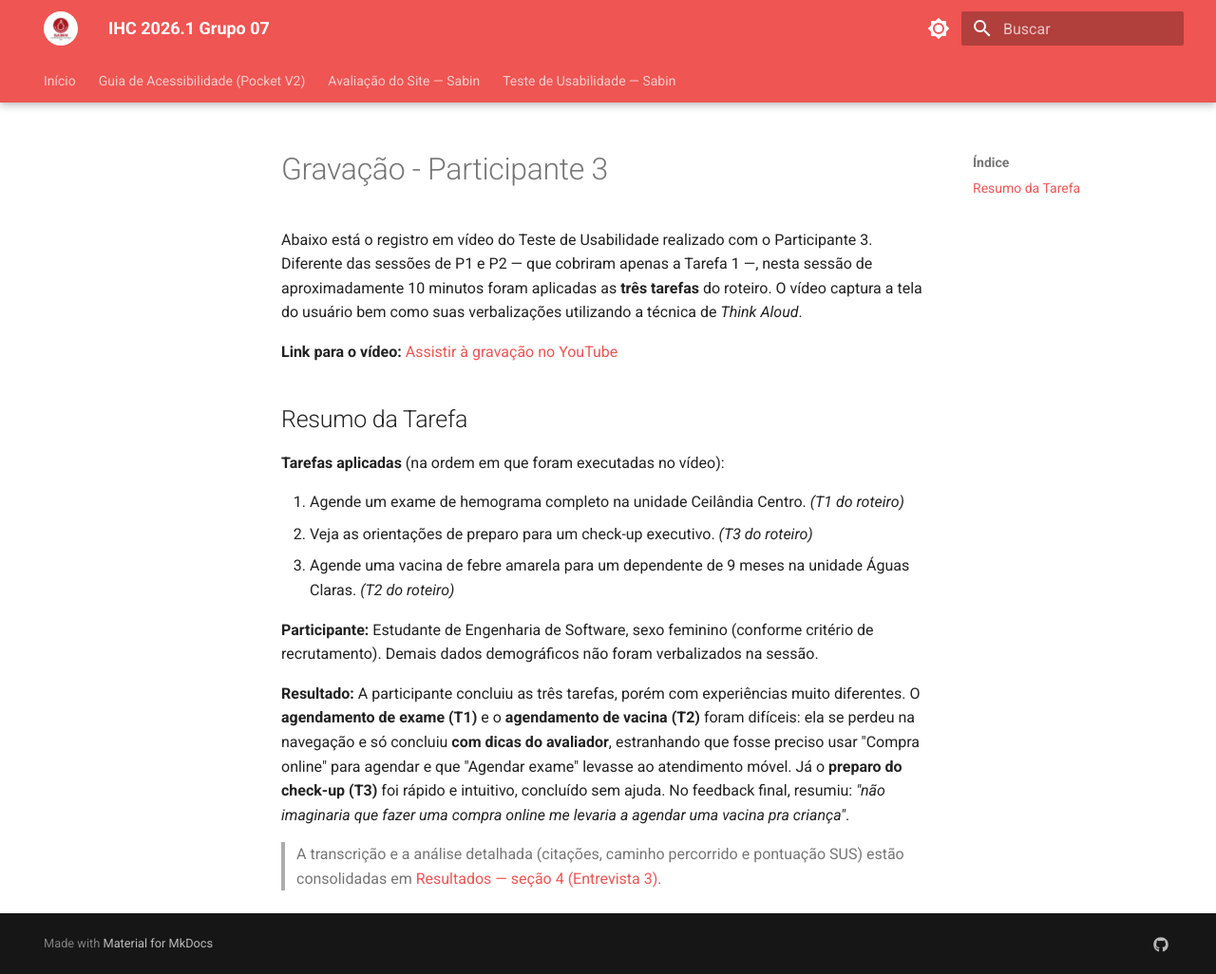
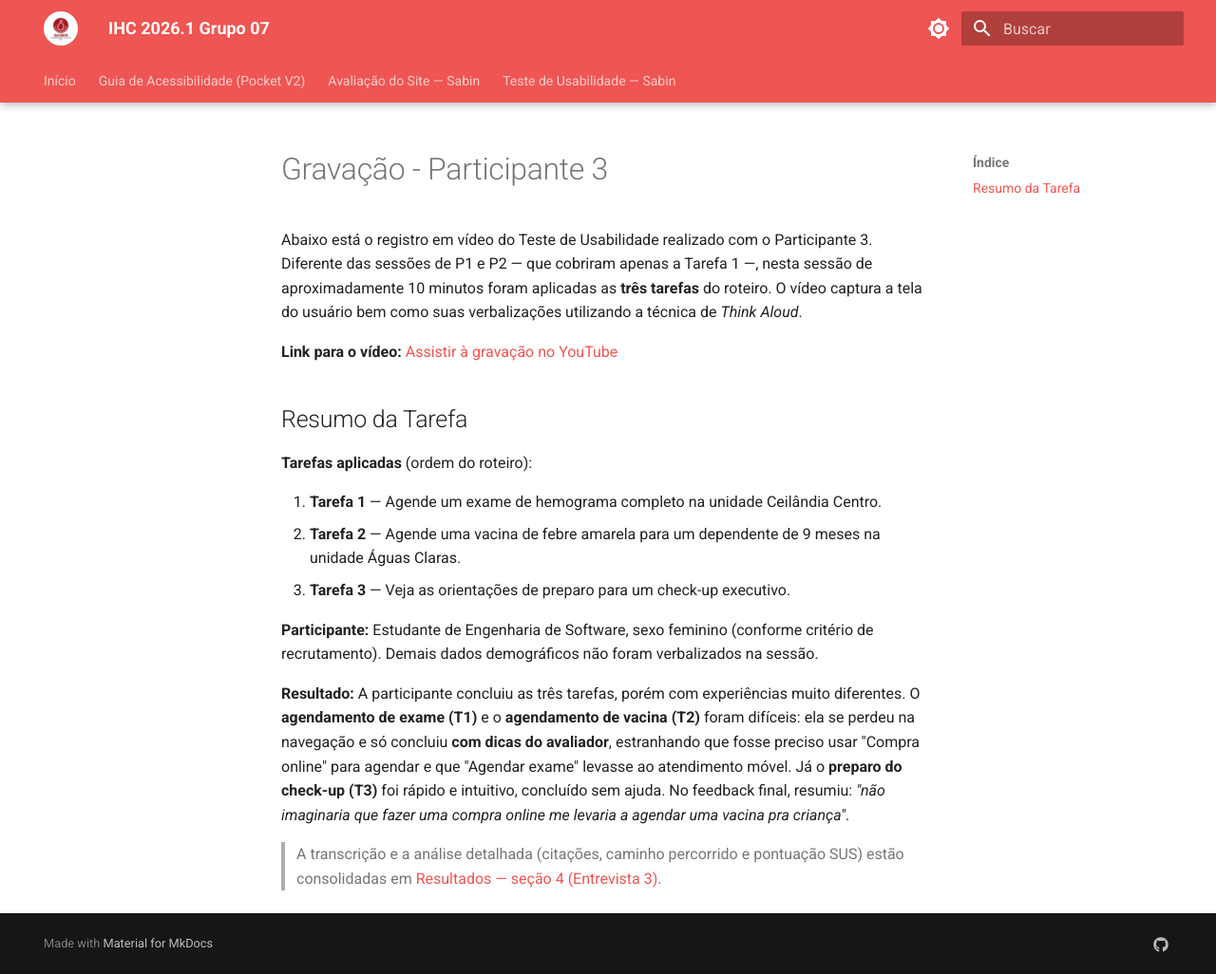
Before and after one commit to UnB-IHC/IHC_2026.1_Grupo07, an MkDocs documentation site: the page built from docs/ihc-sabin/teste-usabilidade/videos/P3/gravacao.md, in a window 1280 px wide and 1026 px high. Shown: the whole window at 95% size. Built offline with MkDocs 1.6.1 and Material for MkDocs 9.7.7, drawn with Linux system fonts in a browser that asks for light colours.

Commit message:
docs: mantem ordem padrao das tarefas na Entrevista 3
Remove as notas de ordem de execucao (T1->T3->T2 e marcadores 'executada por ultimo/em segundo') do P3. As tarefas passam a seguir apenas a ordem padrao do roteiro (T1, T2, T3).

```diff
--- a/docs/ihc-sabin/teste-usabilidade/videos/P3/gravacao.md
+++ b/docs/ihc-sabin/teste-usabilidade/videos/P3/gravacao.md
@@ -7,11 +7,11 @@ Abaixo está o registro em vídeo do Teste de Usabilidade realizado com o Partic
 
 ## Resumo da Tarefa
 
-**Tarefas aplicadas** (na ordem em que foram executadas no vídeo):
+**Tarefas aplicadas** (ordem do roteiro):
 
-1. Agende um exame de hemograma completo na unidade Ceilândia Centro. *(T1 do roteiro)*
-2. Veja as orientações de preparo para um check-up executivo. *(T3 do roteiro)*
-3. Agende uma vacina de febre amarela para um dependente de 9 meses na unidade Águas Claras. *(T2 do roteiro)*
+1. **Tarefa 1** — Agende um exame de hemograma completo na unidade Ceilândia Centro.
+2. **Tarefa 2** — Agende uma vacina de febre amarela para um dependente de 9 meses na unidade Águas Claras.
+3. **Tarefa 3** — Veja as orientações de preparo para um check-up executivo.
 
 **Participante:** Estudante de Engenharia de Software, sexo feminino (conforme critério de recrutamento). Demais dados demográficos não foram verbalizados na sessão.
 
```
Also changed, not shown: docs/ihc-sabin/teste-usabilidade/resultados.md (+3 -3 lines).
